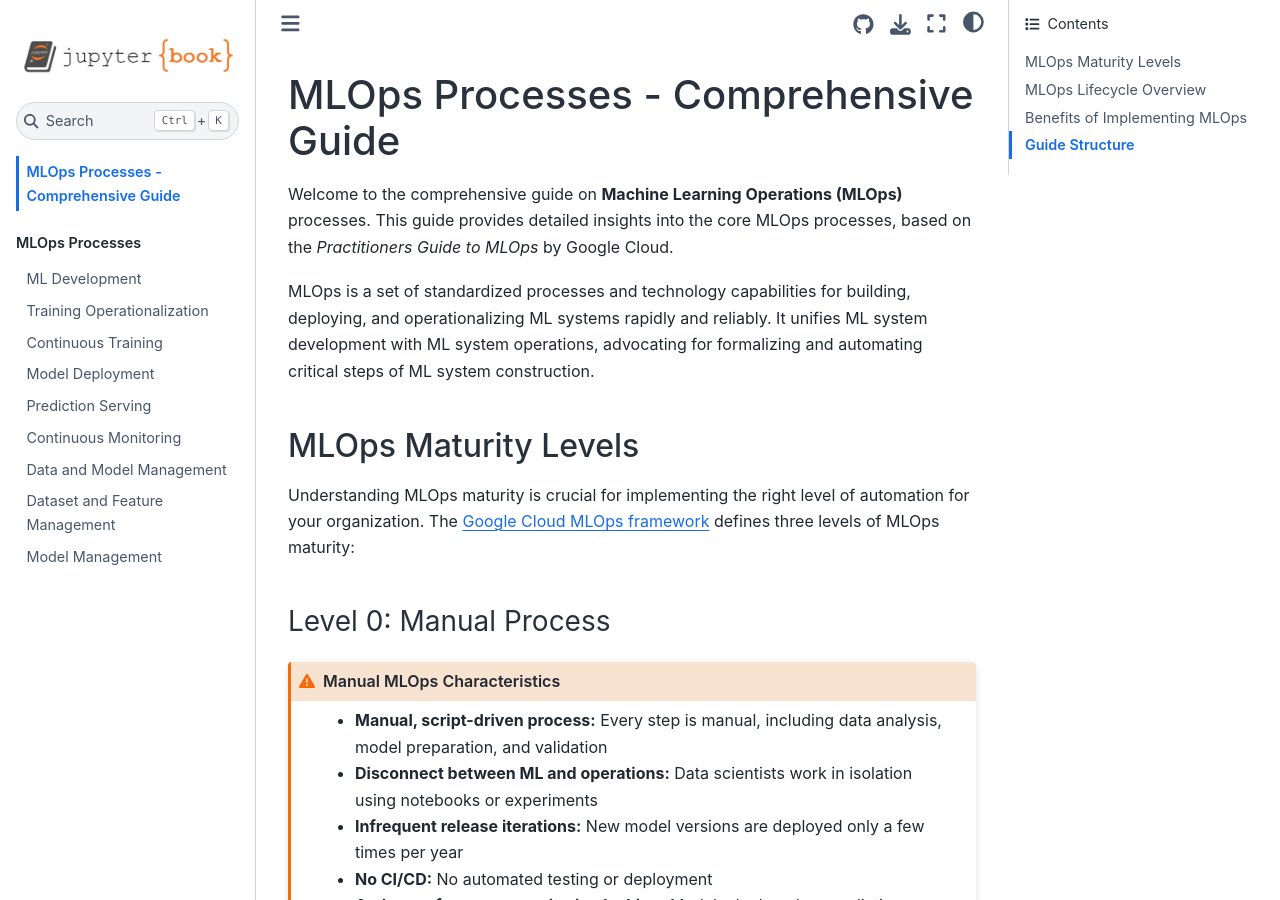
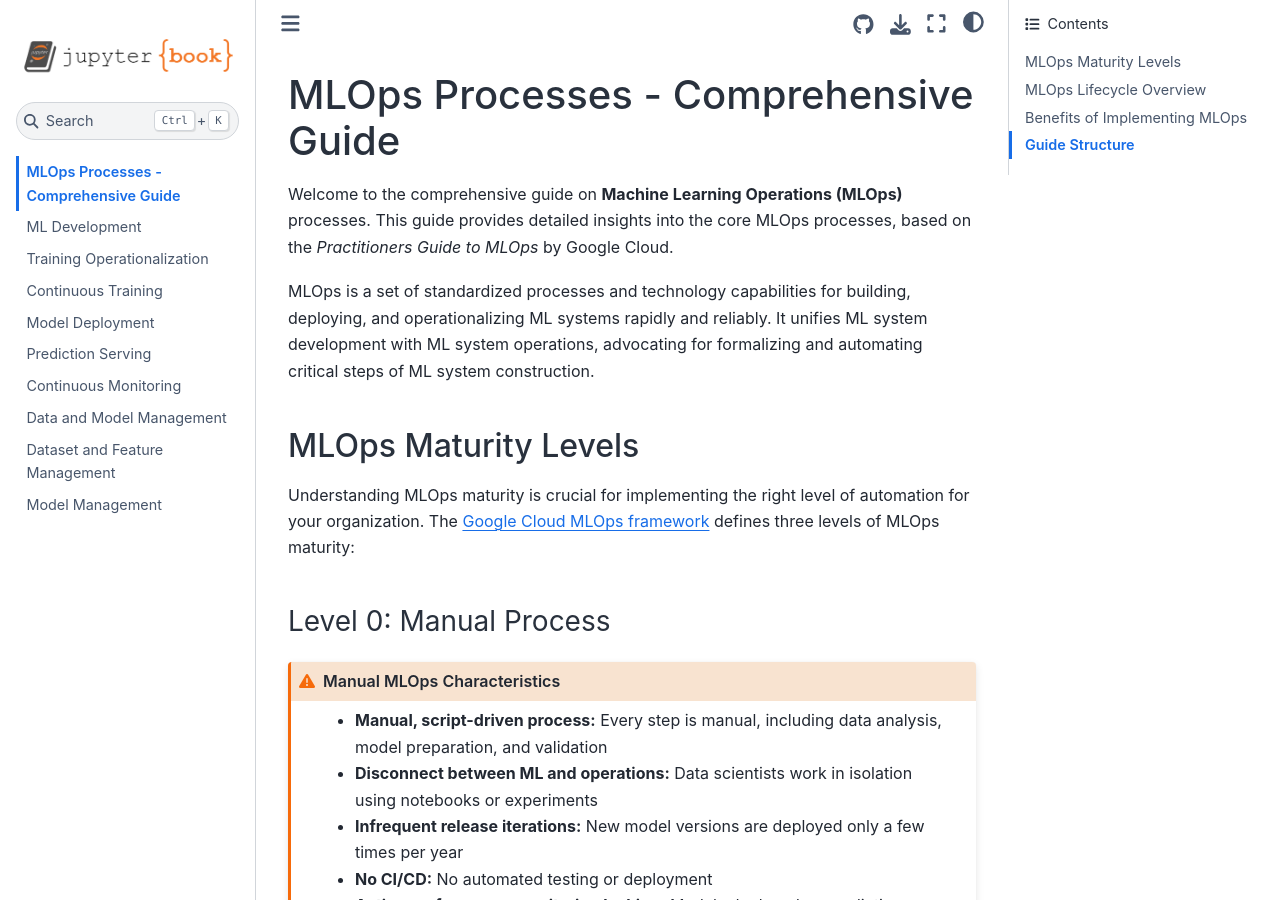
Before and after one commit to YZXBiz/mlops-gcp, a Jupyter Book: the page built from intro.md, in a window 1280 px wide and 900 px high. Built offline with Jupyter Book 1.0.4 settings and Sphinx 7.4.7 and the Sphinx Book theme 1.1.4, drawn with Linux system fonts in a browser that asks for light colours.

Commit message:
Fix _toc.yml format: Convert from list to proper jb-book mapping format
- Change from list format (starting with -) to proper mapping format
- Add format: jb-book and root: intro as required by Jupyter Book
- Resolves 'toc is not a mapping' build error
- Enables successful Jupyter Book build process

```diff
--- a/_toc.yml
+++ b/_toc.yml
@@ -1,14 +1,13 @@
 # Table of Contents
-
-- file: intro
-- part: MLOps Processes
-  chapters:
-    - file: content/01-ml-development
-    - file: content/02-training-operationalization
-    - file: content/03-continuous-training
-    - file: content/04-model-deployment
-    - file: content/05-prediction-serving
-    - file: content/06-continuous-monitoring
-    - file: content/07-data-and-model-management
-    - file: content/08-dataset-and-feature-management
-    - file: content/09-model-management
+format: jb-book
+root: intro
+chapters:
+  - file: content/01-ml-development
+  - file: content/02-training-operationalization
+  - file: content/03-continuous-training
+  - file: content/04-model-deployment
+  - file: content/05-prediction-serving
+  - file: content/06-continuous-monitoring
+  - file: content/07-data-and-model-management
+  - file: content/08-dataset-and-feature-management
+  - file: content/09-model-management
```
